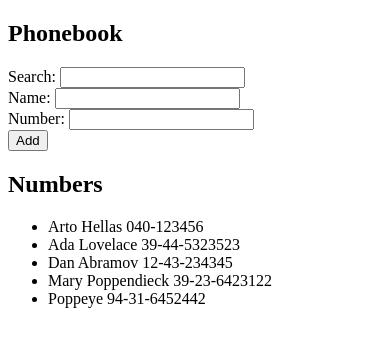
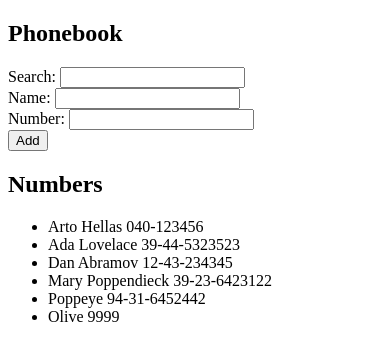
Before and after one commit to iamwesofph/fullstackopen-ex, a React (Vite) app in the folder part2/phonebook/: page / in a window 390 px wide. Shown: the top 360 px of the page. Built offline with nearby package versions, Linux system fonts and the light colour scheme; data requests are answered from the project's data file.

Commit message:
Finish phonebook step7

```diff
--- a/part2/phonebook/db.json
+++ b/part2/phonebook/db.json
@@ -24,9 +24,13 @@
       "name": "Poppeye",
       "number": "94-31-6452442",
       "id": 4
+    },
+    {
+      "name": "Olive",
+      "number": "9999",
+      "id": 5
     }
   ],
-
   "pokemons": [
     {
       "name": "Pikachu"
--- a/part2/phonebook/src/App.jsx
+++ b/part2/phonebook/src/App.jsx
@@ -1,6 +1,7 @@
 /* eslint-disable react/prop-types */
 import { useState, useEffect } from "react";
 import axios from "axios";
+import personService from "./services/persons";
 
 const Filter = ({ handleChangeSearch, search }) => {
     return (
@@ -10,9 +11,9 @@ const Filter = ({ handleChangeSearch, search }) => {
     );
 };
 
-const PersonForm = ({ newName, newNumber, handleChangeName, handleChangeNumber, handleSubmit }) => {
+const PersonForm = ({ newName, newNumber, handleChangeName, handleChangeNumber, addPerson }) => {
     return (
-        <form>
+        <form onSubmit={addPerson}>
             <div>
                 Name: <input type="text" onChange={handleChangeName} value={newName} />
             </div>
@@ -20,9 +21,7 @@ const PersonForm = ({ newName, newNumber, handleChangeName, handleChangeNumber,
                 Number: <input type="text" onChange={handleChangeNumber} value={newNumber} />
             </div>
             <div>
-                <button type="submit" onClick={handleSubmit}>
-                    Add
-                </button>
+                <button type="submit">Add</button>
             </div>
         </form>
     );
@@ -56,12 +55,23 @@ const App = () => {
     useEffect(() => {
         console.log("effect");
         axios.get("http://localhost:3001/persons").then((response) => {
-            console.log("promise fulfilled");
             setPersons(response.data);
         });
     }, []);
 
-    console.log("render", persons.length, "persons");
+    const addPerson = (event) => {
+        event.preventDefault();
+        const personObject = {
+            name: newName,
+            number: newNumber,
+        };
+
+        personService.create(personObject).then((returnedPerson) => {
+            setPersons(persons.concat(returnedPerson));
+            setNewName("");
+            setNewNumber("");
+        });
+    };
 
     const handleChangeName = (event) => {
         setNewName(event.target.value);
@@ -75,29 +85,29 @@ const App = () => {
         setSearch(event.target.value);
     };
 
-    const handleSubmit = (event) => {
-        event.preventDefault();
-        const newPerson = {
-            name: newName,
-            number: newNumber,
-        };
+    // const handleSubmit = (event) => {
+    //     event.preventDefault();
+    //     const newPerson = {
+    //         name: newName,
+    //         number: newNumber,
+    //     };
 
-        const existingPerson = persons.find((person) => person.name === newPerson.name);
+    //     const existingPerson = persons.find((person) => person.name === newPerson.name);
 
-        if (existingPerson) {
-            alert(`${newName} is already added to phonebook`);
-        } else {
-            setPersons([...persons, newPerson]);
-            setNewName("");
-            setNewNumber("");
-        }
-    };
+    //     if (existingPerson) {
+    //         alert(`${newName} is already added to phonebook`);
+    //     } else {
+    //         setPersons([...persons, newPerson]);
+    //         setNewName("");
+    //         setNewNumber("");
+    //     }
+    // };
 
     return (
         <div>
             <h2>Phonebook</h2>
             <Filter handleChangeSearch={handleChangeSearch} search={search} />
-            <PersonForm newName={newName} newNumber={newNumber} handleChangeName={handleChangeName} handleChangeNumber={handleChangeNumber} handleSubmit={handleSubmit} />
+            <PersonForm newName={newName} newNumber={newNumber} handleChangeName={handleChangeName} handleChangeNumber={handleChangeNumber} addPerson={addPerson} />
             <h2>Numbers</h2>
             <Persons persons={persons} search={search} />
         </div>
--- /dev/null
+++ b/part2/phonebook/src/services/persons.jsx
@@ -0,0 +1,23 @@
+import axios from "axios";
+const baseUrl = "http://localhost:3001/persons";
+
+const getAll = () => {
+    const request = axios.get(baseUrl);
+    return request.then((response) => response.data);
+};
+
+const create = (newObject) => {
+    const request = axios.post(baseUrl, newObject);
+    return request.then((response) => response.data);
+};
+
+const update = (id, newObject) => {
+    const request = axios.put(`${baseUrl}/${id}`, newObject);
+    return request.then((response) => response.data);
+};
+
+export default {
+    getAll,
+    create,
+    update,
+};
```
Lines whose indentation alone changed are shown as unchanged.
